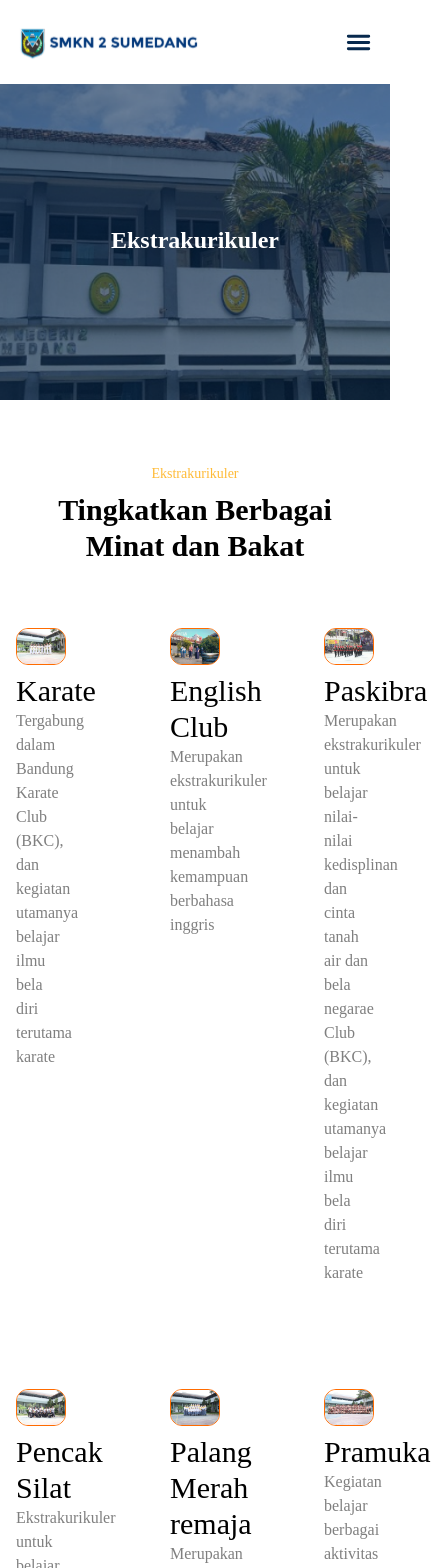
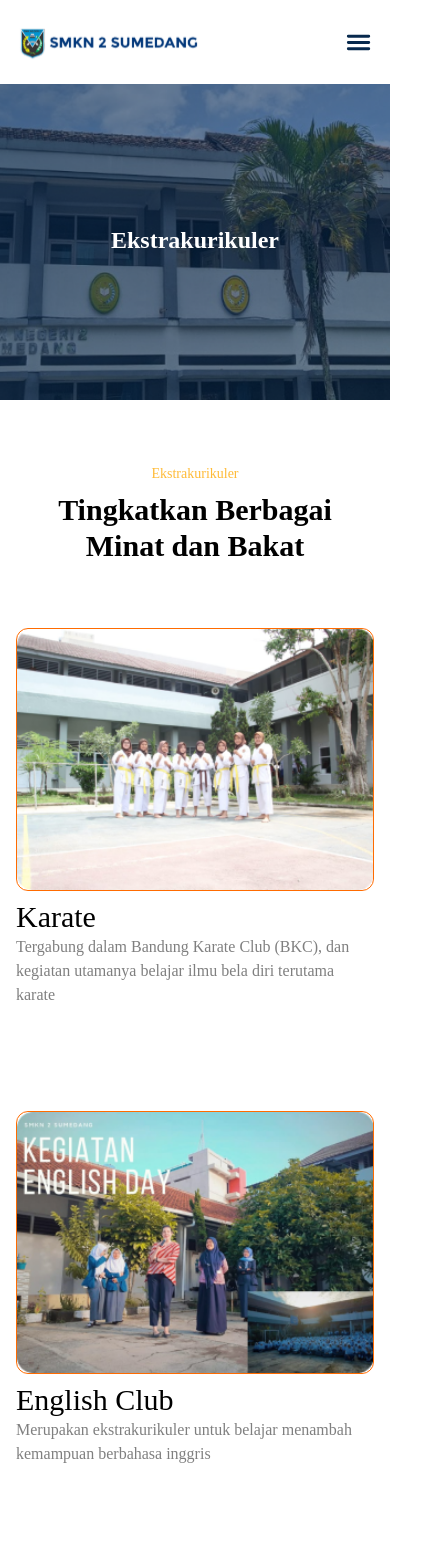
Before and after one commit to isyhfadilah/smkn2sumedang, a Next.js app: page /ekstrakurikuler in a window 390 px wide. Shown: the top 1568 px of the page, 431 px wide, since content can reach past the window. Built offline with nearby package versions, Linux system fonts and the light colour scheme; a web font is replaced by a local one.

Commit message:
fix: grid-cols in ekstrakurikuler section

```diff
--- a/src/components/common/sections/ekstrakurikuler/ekstrakurikuler.tsx
+++ b/src/components/common/sections/ekstrakurikuler/ekstrakurikuler.tsx
@@ -18,7 +18,7 @@ export const EkstrakurikulerSection = () => {
     <section className="my-16">
       <Container className="flex justify-center flex-col items-center">
         <Title title="Ekstrakurikuler" subtitle="Tingkatkan Berbagai Minat dan Bakat" className="text-center" />
-        <div className="grid grid-cols-3 gap-26 my-16">
+        <div className="grid grid-cols-1 md:grid-cols-2 lg:grid-cols-3 gap-26 my-16">
           {eksttrakurikuler.slice(0, visibleCard).map((item, index) => (
             <CardEkstra key={index} image={item.image} title={item.title} description={item.description} />
           ))}
```
